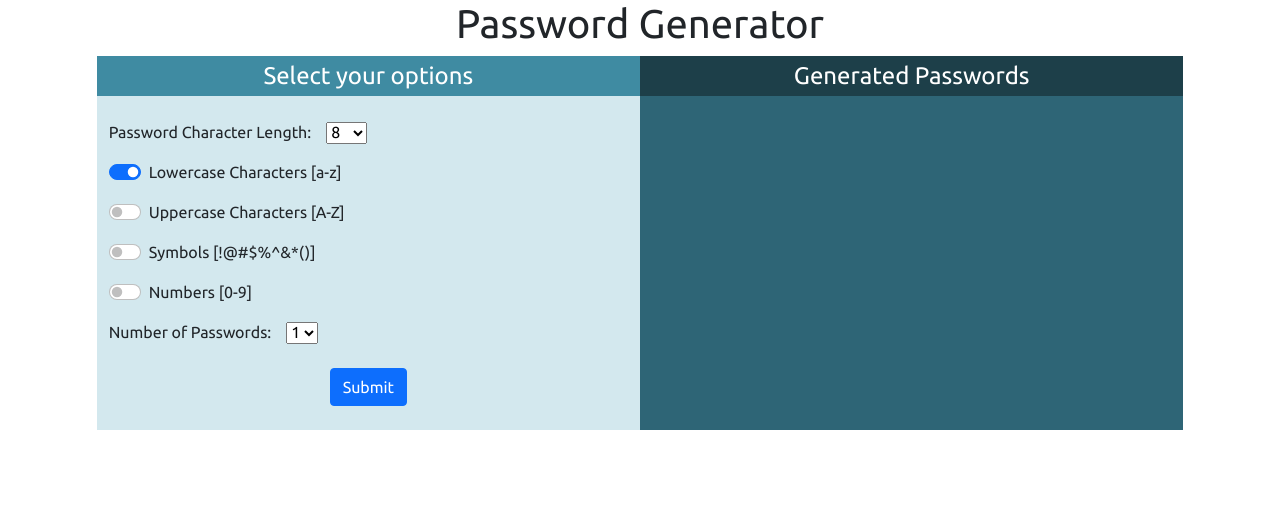
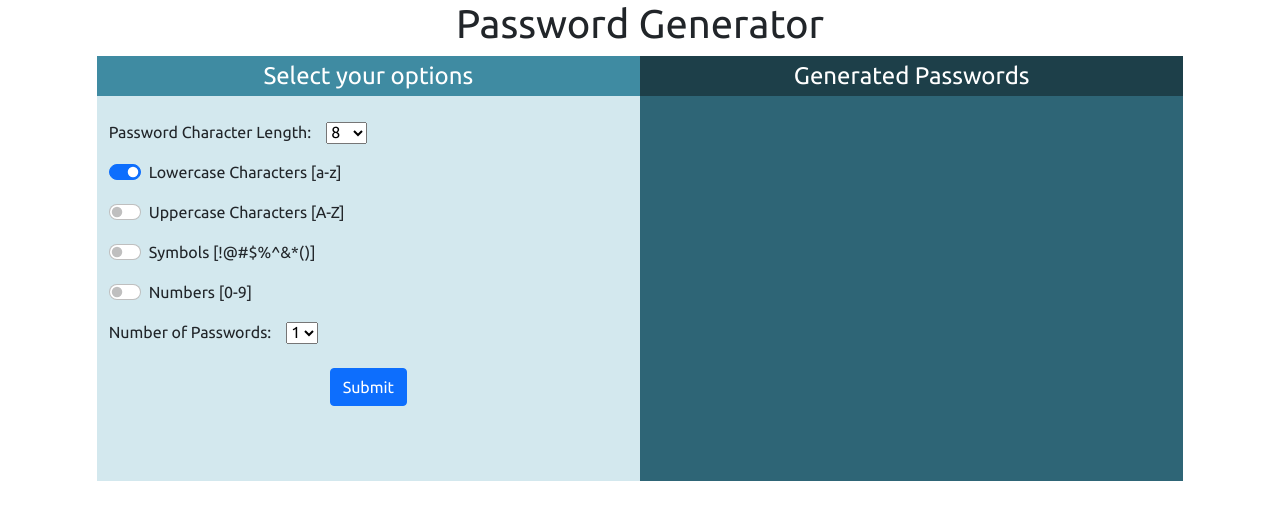
Before and after one commit to Joeseff6/Password-Generator, a React (Create React App) app: page / in a window 1280 px wide. Shown: the top 520 px of the page. Built offline with nearby package versions, Linux system fonts and the light colour scheme.

Commit message:
Changed app container height to 425px

```diff
--- a/src/App.css
+++ b/src/App.css
@@ -11,5 +11,5 @@
 }
 
 #app-container {
-  height: 300px
+  height: 425px
 }
```
